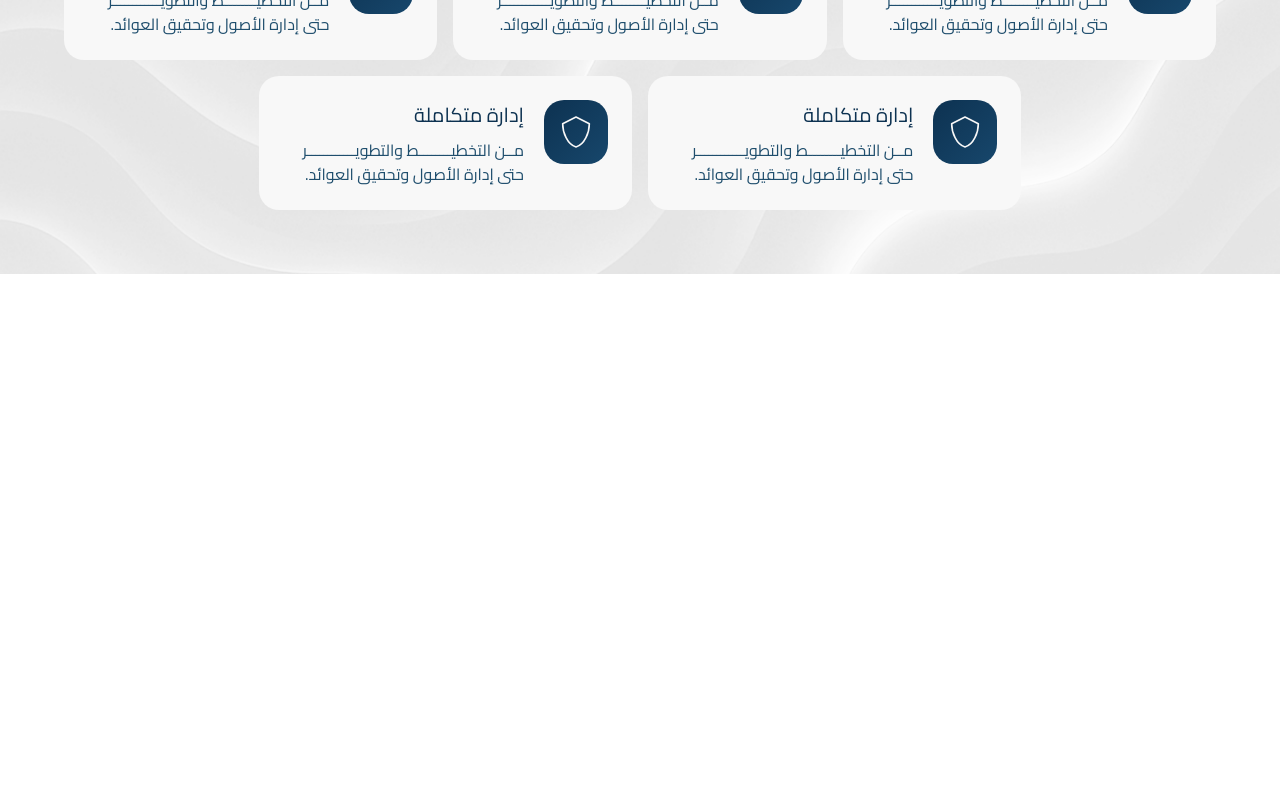
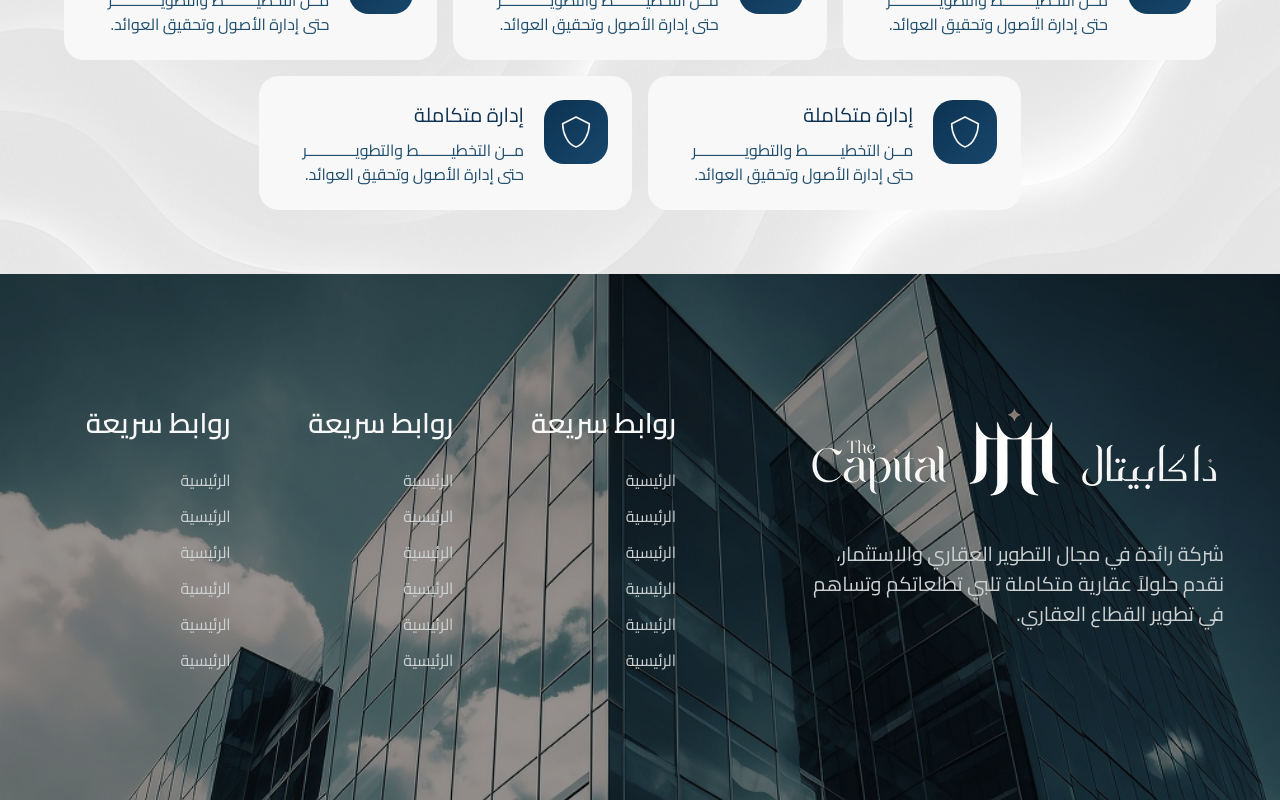
Before and after one commit to iabdwahab/thecapital-realestate, a Next.js app: page / in a window 1280 px wide. Shown: the part 3985-4785 px from the top of the page. Before the commit the page ends 4259 px from the top, so only its background shows below. Built offline with nearby package versions, Linux system fonts and the light colour scheme.

Commit message:
Footer basics.

```diff
--- a/app/layout.tsx
+++ b/app/layout.tsx
@@ -1,6 +1,7 @@
 import type { Metadata } from "next";
 import { Cairo } from "next/font/google";
 import "./globals.css";
+import Footer from "@/components/footer/Index";
 
 const cairo = Cairo({
   variable: "--font-cairo",
@@ -20,7 +21,10 @@ export default function RootLayout({
 }>) {
   return (
     <html lang="ar" dir="rtl">
-      <body className={` ${cairo.className} min-h-screen antialiased`}>{children}</body>
+      <body className={` ${cairo.className} min-h-screen antialiased`}>
+        {children}
+        <Footer />
+      </body>
     </html>
   );
 }
--- /dev/null
+++ b/components/footer/Index.tsx
@@ -0,0 +1,17 @@
+import Image from "next/image";
+import Link from "next/link";
+import InfoSide from "./InfoSide";
+import LinksSide from "./LinksSide";
+
+export default function Footer() {
+  return (
+    <footer className="bg-[url('/footer/footer-bg.png')] bg-cover bg-position-[top_center]">
+      <div className="container">
+        <div className="grid gap-16 py-8 md:py-32 lg:grid-cols-[auto_1fr] lg:gap-32">
+          <InfoSide />
+          <LinksSide />
+        </div>
+      </div>
+    </footer>
+  );
+}
--- /dev/null
+++ b/components/footer/InfoSide.tsx
@@ -0,0 +1,21 @@
+import Image from "next/image";
+
+export default function InfoSide() {
+  return (
+    <div className="flex flex-col gap-8 lg:max-w-[420px]">
+      <div className="">
+        <Image
+          src="/footer/footer-logo.png"
+          alt="The Capital Logo"
+          width={420}
+          height={105}
+          className="object-cover max-lg:mx-auto"
+        />
+      </div>
+      <h4 className="text-body-large mx-auto max-w-[700px] text-[#CCD1D2] max-lg:text-center">
+        شركة رائدة في مجال التطوير العقاري والاستثمار، نقدم حلولاً عقارية متكاملة تلبي تطلعاتكم
+        وتساهم في تطوير القطاع العقاري.
+      </h4>
+    </div>
+  );
+}
--- /dev/null
+++ b/components/footer/LinksSide.tsx
@@ -0,0 +1,77 @@
+import Link from "next/link";
+
+export default function LinksSide() {
+  return (
+    <div className="grid gap-12 md:grid-cols-3">
+      <div>
+        <h3 className="text-sub-heading text-background mb-6">روابط سريعة</h3>
+        <ul className="text-body-small flex flex-col gap-3 text-[#CCD1D2]">
+          <li>
+            <Link href="#">الرئيسية</Link>
+          </li>
+          <li>
+            <Link href="#">الرئيسية</Link>
+          </li>
+          <li>
+            <Link href="#">الرئيسية</Link>
+          </li>
+          <li>
+            <Link href="#">الرئيسية</Link>
+          </li>
+          <li>
+            <Link href="#">الرئيسية</Link>
+          </li>
+          <li>
+            <Link href="#">الرئيسية</Link>
+          </li>
+        </ul>
+      </div>
+      <div>
+        <h3 className="text-sub-heading text-background mb-6">روابط سريعة</h3>
+        <ul className="text-body-small flex flex-col gap-3 text-[#CDD2D3]">
+          <li>
+            <Link href="#">الرئيسية</Link>
+          </li>
+          <li>
+            <Link href="#">الرئيسية</Link>
+          </li>
+          <li>
+            <Link href="#">الرئيسية</Link>
+          </li>
+          <li>
+            <Link href="#">الرئيسية</Link>
+          </li>
+          <li>
+            <Link href="#">الرئيسية</Link>
+          </li>
+          <li>
+            <Link href="#">الرئيسية</Link>
+          </li>
+        </ul>
+      </div>
+      <div>
+        <h3 className="text-sub-heading text-background mb-6">روابط سريعة</h3>
+        <ul className="text-body-small flex flex-col gap-3 text-[#CDD2D3]">
+          <li>
+            <Link href="#">الرئيسية</Link>
+          </li>
+          <li>
+            <Link href="#">الرئيسية</Link>
+          </li>
+          <li>
+            <Link href="#">الرئيسية</Link>
+          </li>
+          <li>
+            <Link href="#">الرئيسية</Link>
+          </li>
+          <li>
+            <Link href="#">الرئيسية</Link>
+          </li>
+          <li>
+            <Link href="#">الرئيسية</Link>
+          </li>
+        </ul>
+      </div>
+    </div>
+  );
+}
```
Also changed, not shown: public/footer/footer-bg.png (added), public/footer/footer-logo.png (added).
